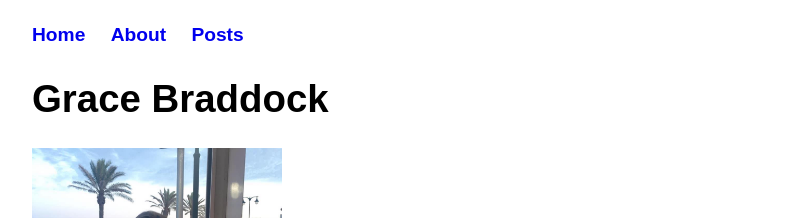
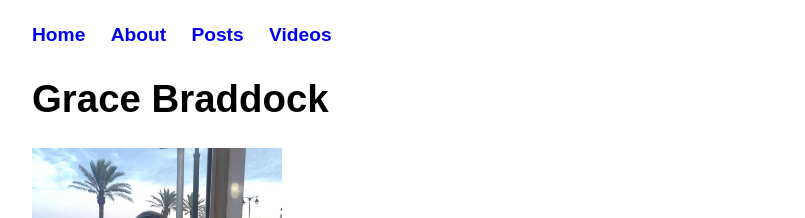
Before and after one commit to gracebraddock/gracebraddock.github.io, a Jekyll site: the page built from index.html, in a window 1280 px wide. Shown: the top 218 px of the page, without its empty margins (224-1029 px from the left). Built offline with Jekyll 4.4.1, drawn with Linux system fonts in a browser that asks for light colours.

Commit message:
Update default.html

```diff
--- a/_layouts/default.html
+++ b/_layouts/default.html
@@ -16,6 +16,7 @@
 	        		<li><a href="/">Home</a></li>
 				<li><a href="/about">About</a></li>
 				<li><a href="/posts">Posts</a></li>
+				<li><a href="/social-video">Videos</a></li>
 
 	    		</ul>
 			</nav>
```
